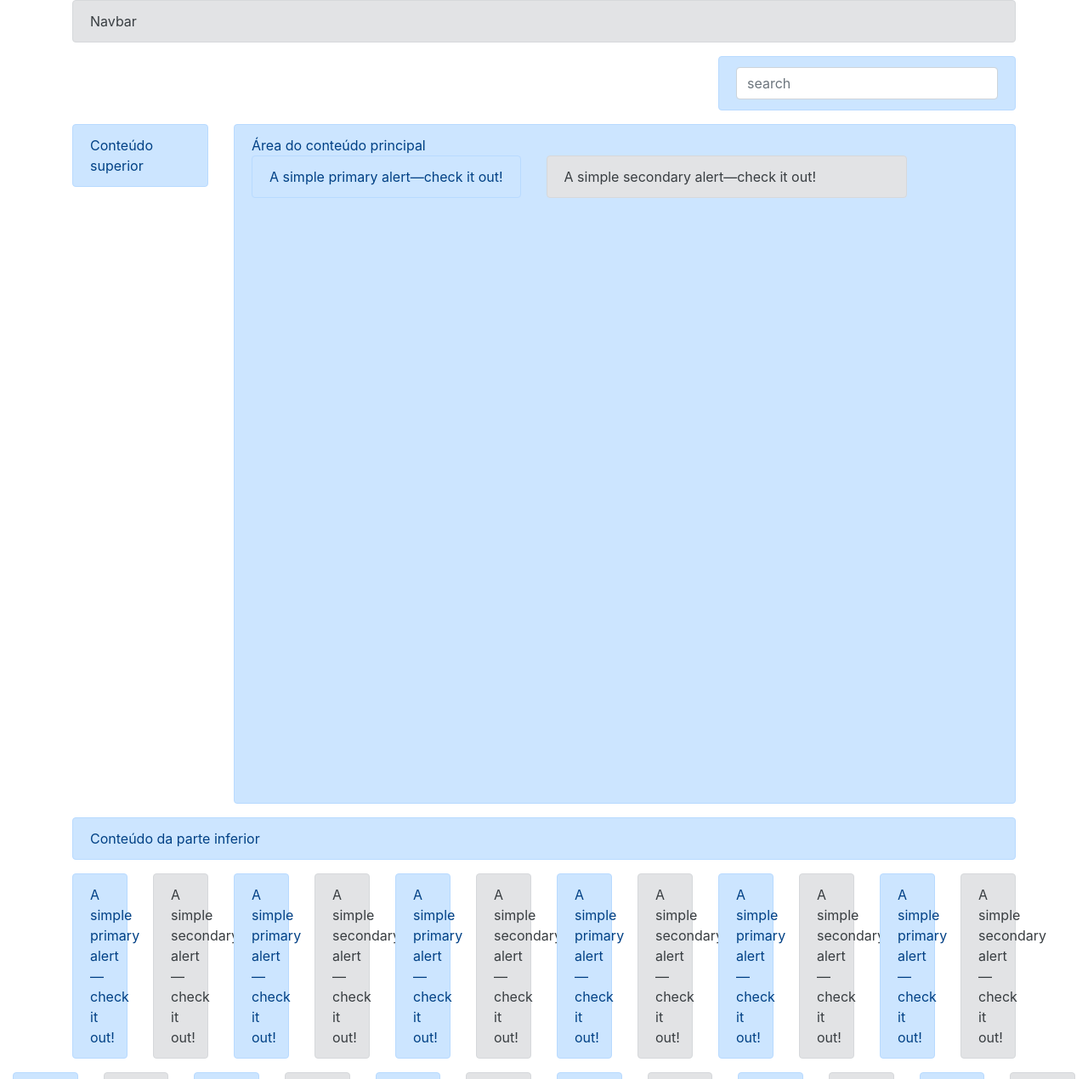
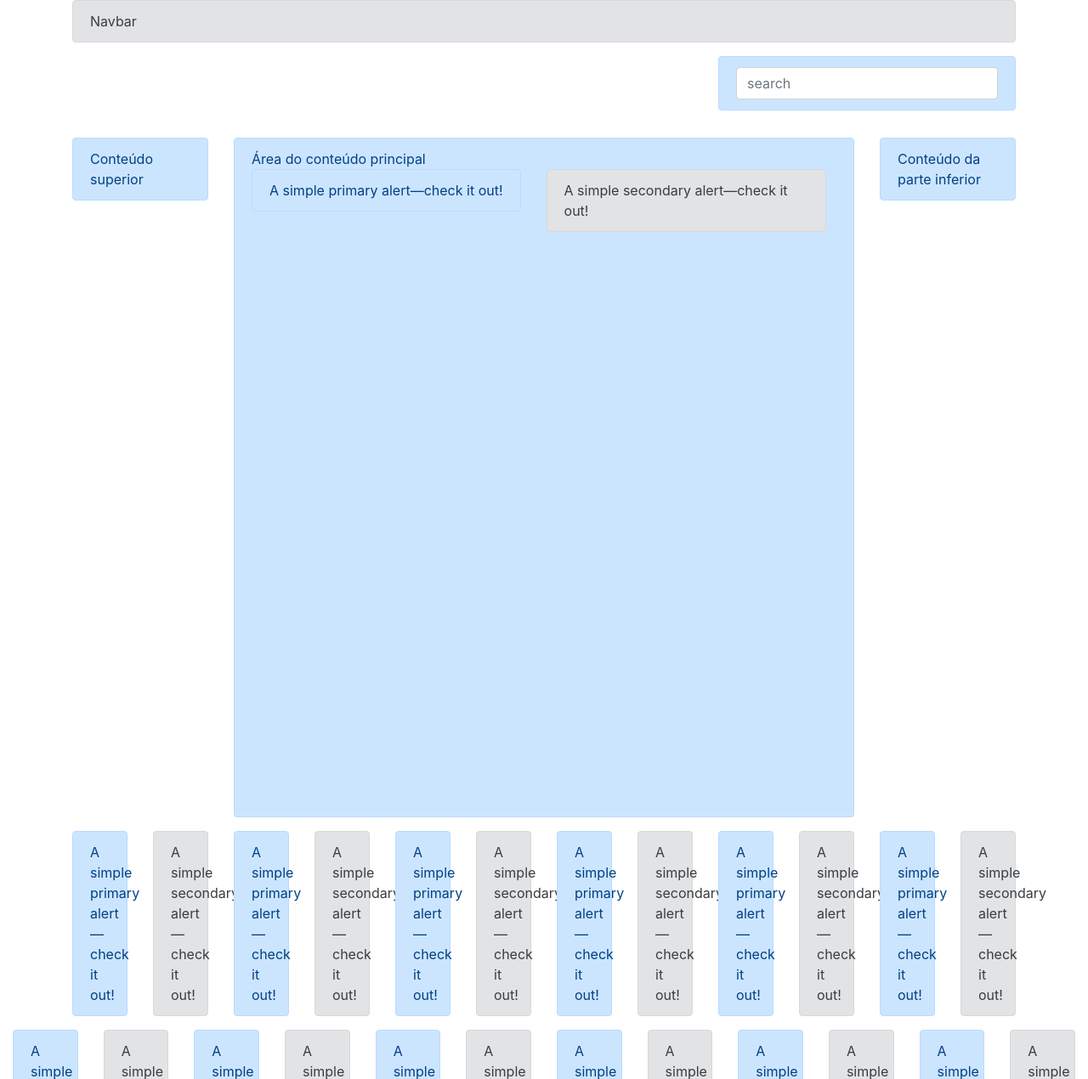
Before and after one commit to xlucvvs/ecommerce-django, a Django app: template templates/bootstrap/example.html in a window 1280 px wide. Shown: the top 1270 px of the page at 85% size. Run offline with Django 3.2, Linux system fonts and the light colour scheme; the template is opened without the code that fills it, so the values that code supplies are empty; some libraries are stand-ins or nearby versions.

Commit message:
space, margin, padding

```diff
--- a/templates/bootstrap/example.html
+++ b/templates/bootstrap/example.html
@@ -17,7 +17,7 @@
                     </div>
                 </div>
             </div>
-            <div class="row">
+            <div class="row mb-3">
                 <div class="col-12 col-sm-12 col-md-6 col-lg-4 ml-auto">
                     <div class="alert alert-primary" role="alert">
                         <input type="text" class="form-control" placeholder="search">
@@ -25,12 +25,12 @@
                 </div>
             </div>
             <div class="row">
-                <div class="col-12 col-lg-2 order-1">
+                <div class="col-11 col-lg-2 order-1">
                     <div class="alert alert-primary" role="alert"'>
                         Conteúdo superior
                     </div>
                 </div>
-                <div class="col-10 order-6">
+                <div class="col-11 mx-auto col-lg-8 order-6">
                     <div class="alert alert-primary" role="alert" style='min-height: 800px;'>
                         Área do conteúdo principal
                         <div class="row">
@@ -47,7 +47,7 @@
                          </div>
                     </div>
                 </div>
-                <div class="col-12 order-12">
+                <div class="col-11 mx-auto col-lg-2 order-12">
                     <div class="alert alert-primary" role="alert"'>
                          Conteúdo da parte inferior
                     </div>
```
